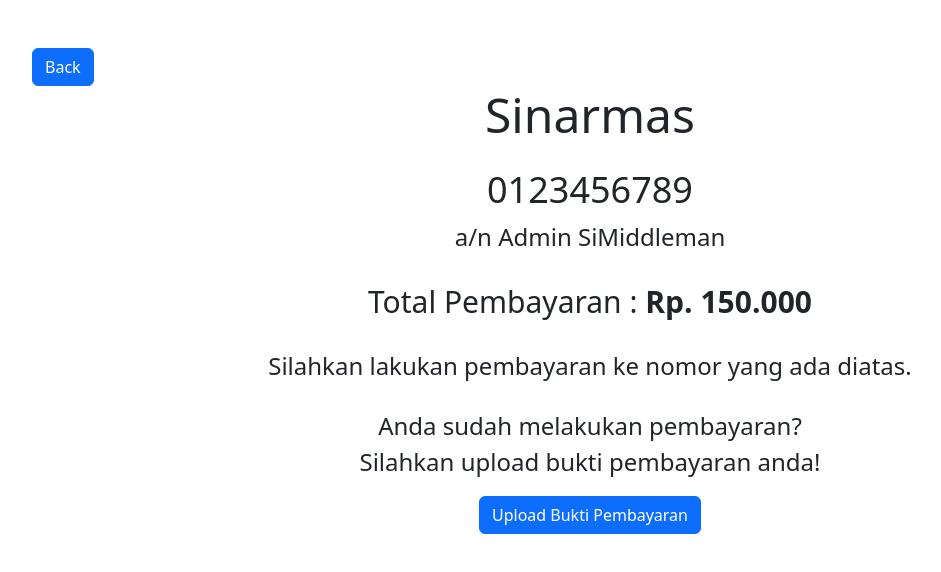
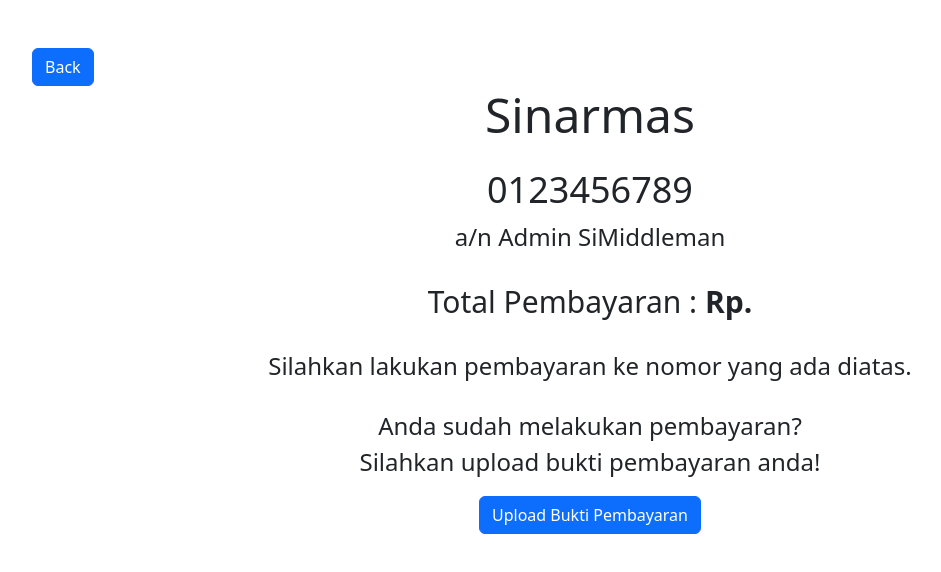
Before and after one commit to WibuSOS/SiMiddleman, a Next.js app in the folder frontend/: page /Payment in a window 1280 px wide. Shown: the top 572 px of the page, without its empty margins (50-991 px from the left). Built offline with nearby package versions, Linux system fonts and the light colour scheme.

Commit message:
[REFACTOR] redirect user ke halaman payment ketika user mengklik button beli pada [idRoom].js

```diff
--- a/frontend/pages/Payment.js
+++ b/frontend/pages/Payment.js
@@ -1,7 +1,10 @@
 import Button from 'react-bootstrap/Button';
 import Link from 'next/link';
+import { useRouter } from 'next/router';
 
 function Pembayaran() {
+    const router = useRouter();
+    const harga = router.query.harga;
     return (
         <div className='container pt-5' style={{backgroundColor: "#FFFFFF"}}>
             <Button type='submit'>Back</Button>
@@ -13,7 +16,7 @@
                 </div>
                 <div className='mx-auto mb-4' style={{fontSize: "30px"}}>
                     Total Pembayaran :
-                    <b> Rp. 150.000</b>
+                    <b> Rp. {harga}</b>
                 </div>
                 <div className='mx-auto mb-4' style={{fontSize: "24px"}}>
                     Silahkan lakukan pembayaran ke nomor yang ada diatas.
```
Also changed, not shown: frontend/pages/rooms/[idRoom].js (+13 -1 lines).
